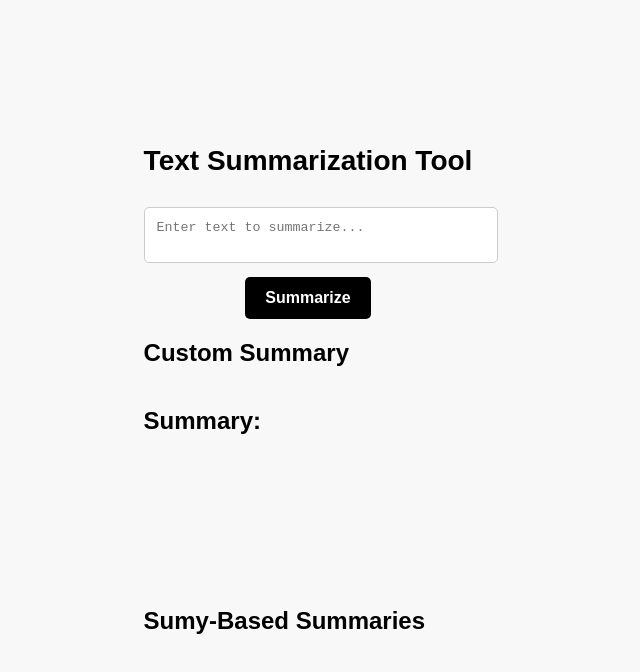
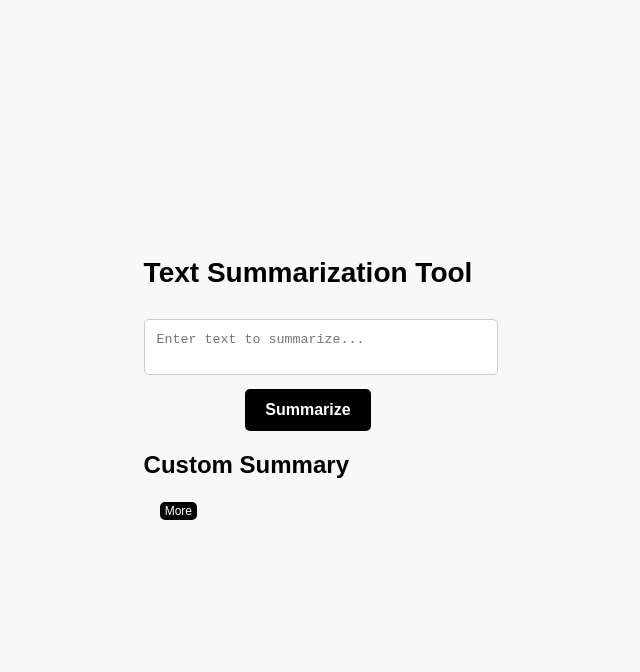
Before and after one commit to kravishan/Automatic-Summarization, a React (Create React App) app in the folder client/: page / in a window 1280 px wide. Shown: the top 672 px of the page, without its empty margins (332-972 px from the left). Built offline with nearby package versions, Linux system fonts and the light colour scheme.

Commit message:
question 7 added with UI

```diff
--- a/client/src/App.css
+++ b/client/src/App.css
@@ -77,45 +77,22 @@ textarea {
   margin: 10px 0;
 }
 
-.fixed-box {
-  width: 100%; /* Updated to 100% */
-  height: 200px;
-  overflow: auto;
-}
+
 
 /* New styles for the summary box */
 .summary-box {
-  width: 80%;
+  width: 95%;
   margin: 20px auto;
-  background-color: #ffffff;
-  box-shadow: 0 2px 4px rgba(0, 0, 0, 0.1);
   border-radius: 5px;
 }
 
-.summary-content {
-  max-height: 200px;
-  overflow: hidden;
-  transition: max-height 0.3s;
-  padding: 10px;
-}
-
-.summary-content.expanded {
-  max-height: none;
-}
-
-.expand-button {
-  background-color: #0056b3;
+.more-button{
+  background-color: #000000;
   color: #fff;
   border: none;
   border-radius: 5px;
-  padding: 10px 20px;
+  padding: 2px 5px;
   cursor: pointer;
-  font-size: 16px;
-  font-weight: bold;
-  transition: background-color 0.3s;
-  margin: 10px;
+  font-size: 12px;
+  margin: 3px 0;
 }
-
-.expand-button:hover {
-  background-color: #000000;
-}
--- a/client/src/App.js
+++ b/client/src/App.js
@@ -7,7 +7,7 @@ import SummaryComponent from './SummaryComponent';
 function App() {
   const [customSummary, setCustomSummary] = useState('');
   const [sumySummaries, setSumySummaries] = useState({});
-  const [modifiedText, setModifiedText] = useState(''); // To store text improved by backend
+  const [modifiedText, setModifiedText] = useState(''); // To store text improved by the backend
 
   const handleSummarize = (text) => {
     console.log('Button clicked, sending request');
@@ -25,22 +25,27 @@ function App() {
   };
 
   return (
+    <div className="scroll-container">
       <div className="App">
         <h1>Text Summarization Tool</h1>
         <InputComponent onSummarize={handleSummarize} />
         <div className="Result">
           <div>
             <h2>Custom Summary</h2>
+            <div className="summary-box">
               <SummaryComponent summary={customSummary} />
             </div>
+          </div>
           <div>
-          <h2>Sumy-Based Summaries</h2>
             {Object.keys(sumySummaries).map((approach) => (
               <div key={approach}>
                 <h3>{approach}</h3>
+                <div className="summary-box">
                   <SummaryComponent summary={sumySummaries[approach].join(' ')} />
                 </div>
+              </div>
             ))}
+          </div>
         </div>
       </div>
     </div>
--- a/client/src/SummaryComponent.js
+++ b/client/src/SummaryComponent.js
@@ -1,10 +1,29 @@
-import React from 'react';
+import React, { useState } from 'react';
 
 function SummaryComponent({ summary }) {
+  const [isExpanded, setExpanded] = useState(false);
+
+  const toggleExpand = () => {
+    setExpanded(!isExpanded);
+  };
+
   return (
-    <div className="fixed-box">
-      <h2>Summary:</h2>
-      <p>{summary}</p>
+    <div className="summary-box">
+      <div
+        className="summary-content"
+        style={{
+          maxHeight: isExpanded ? 'none' : '50px',
+          overflow: 'hidden',
+          transition: 'max-height 0.5s',
+        }}
+      >
+        <p>{summary}</p>
+      </div>
+      {!isExpanded && (
+        <button onClick={toggleExpand} className="more-button">
+          More
+        </button>
+      )}
     </div>
   );
 }
```
Lines whose indentation alone changed are shown as unchanged.
